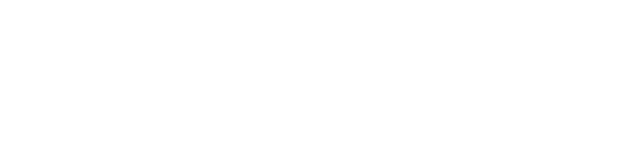
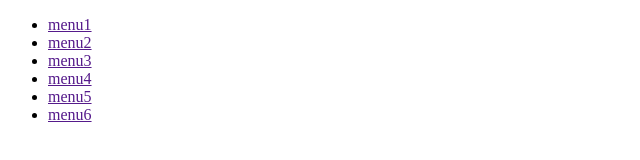
Before and after one commit to markfin/latihan-web1, a plain HTML site: page index.html in a window 1280 px wide. Shown: the whole page, without its empty margins (0-640 px from the left). Drawn offline with Linux system fonts and the light colour scheme.

Commit message:
menambahkan menu utama

```diff
--- a/index.html
+++ b/index.html
@@ -9,6 +9,18 @@
 </head>
 
 <body>
+    <div class="container">
+        <div class="header-menu">
+            <ul>
+                <li><a href="">menu1</a></li>
+                <li><a href="">menu2</a></li>
+                <li><a href="">menu3</a></li>
+                <li><a href="">menu4</a></li>
+                <li><a href="">menu5</a></li>
+                <li><a href="">menu6</a></li>
+            </ul>
+        </div>
+    </div>
 
 </body>
 
```
